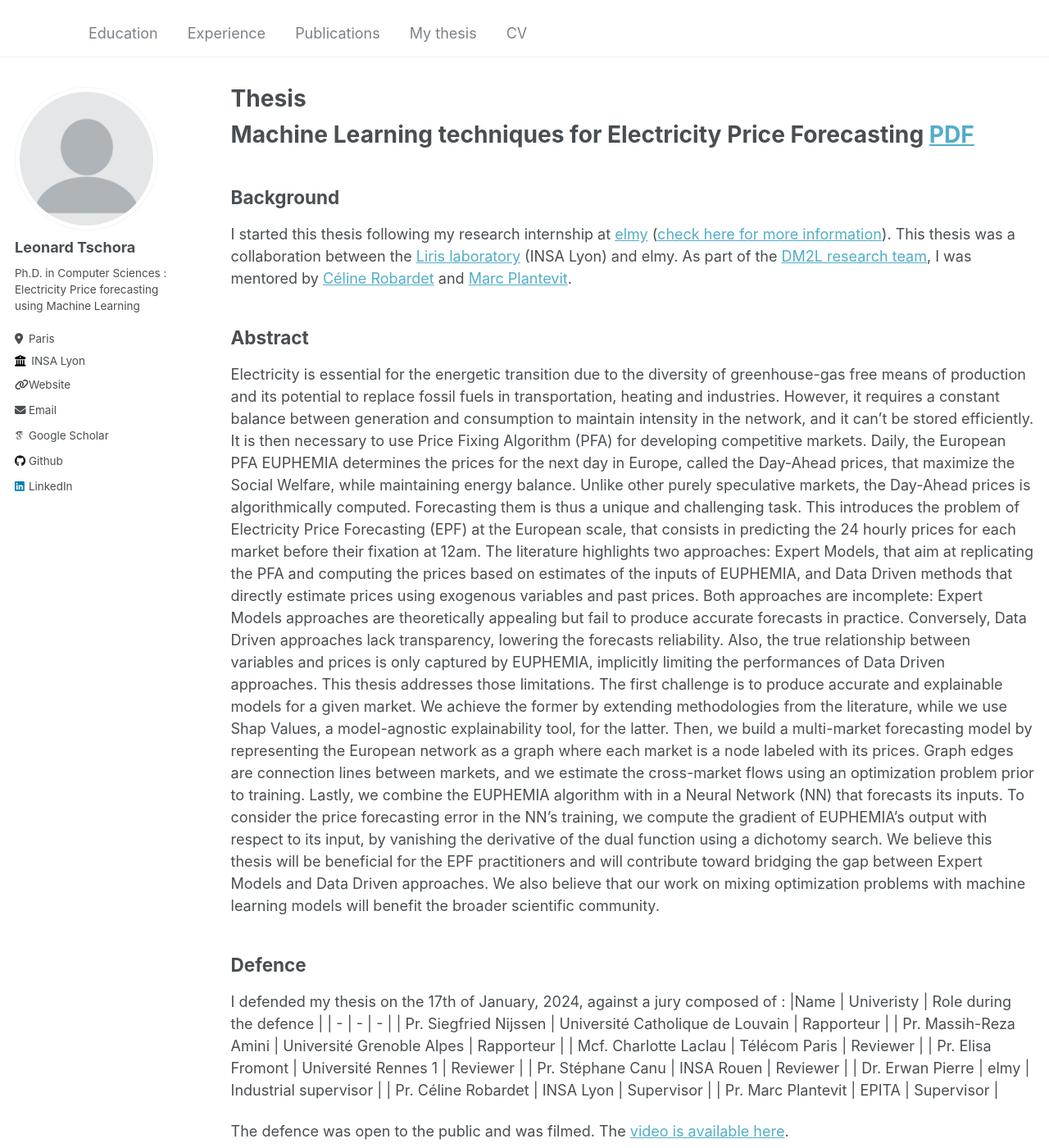
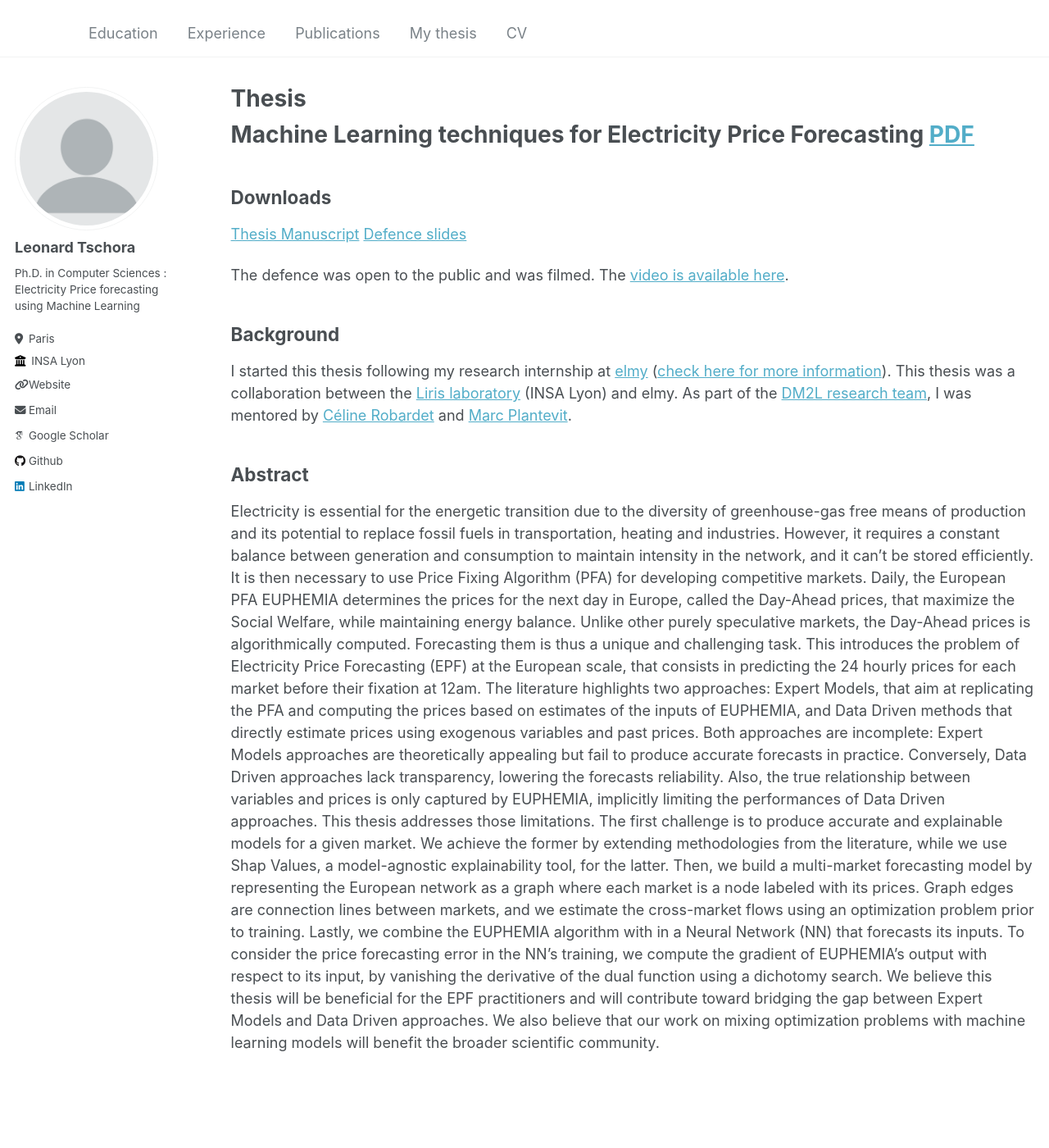
Before and after one commit to leonardtschora/leonardtschora.github.io, a Jekyll site: the page built from _pages/thesis.md, in a window 1280 px wide and 1400 px high. Shown: the whole window at 82% size. Built offline with Jekyll 4.4.1, drawn with Linux system fonts in a browser that asks for light colours; some web fonts are replaced; some of the changed text lies outside the part shown.

Commit message:
Update thesis.md

```diff
--- a/_pages/thesis.md
+++ b/_pages/thesis.md
@@ -11,6 +11,13 @@ redirect_from:
 
 Machine Learning techniques for Electricity Price Forecasting [PDF](/files/thesis.pdf)
 ======
+
+## Downloads
+
+[Thesis Manuscript](/files/thesis.pdf)
+[Defence slides](/files/defence.pdf)
+
+The defence was open to the public and was filmed. The [video is available here](https://www.youtube.com/live/Stj9HCPnH7g?si=Ta0hoN0RIBp3b4ER&t=226).
 
 ## Background
 
@@ -51,24 +58,3 @@ We believe this thesis will be beneficial for the EPF practitioners and will con
 toward bridging the gap between Expert Models and Data Driven approaches. We also
 believe that our work on mixing optimization problems with machine learning models will
 benefit the broader scientific community.
-
-## Defence
-
-I defended my thesis on the 17th of January, 2024, against a jury composed of :
-|Name | Univeristy | Role during the defence |
-| - | - | - |
-| Pr. Siegfried Nijssen | Université Catholique de Louvain | Rapporteur |
-| Pr. Massih-Reza Amini | Université Grenoble Alpes | Rapporteur |
-| Mcf. Charlotte Laclau | Télécom Paris | Reviewer |
-| Pr. Elisa Fromont | Université Rennes 1 | Reviewer |
-| Pr. Stéphane Canu | INSA Rouen | Reviewer |
-| Dr. Erwan Pierre | elmy | Industrial supervisor |
-| Pr. Céline Robardet | INSA Lyon | Supervisor |
-| Pr. Marc Plantevit | EPITA | Supervisor |
-
-The defence was open to the public and was filmed. The [video is available here](https://www.youtube.com/live/Stj9HCPnH7g?si=Ta0hoN0RIBp3b4ER&t=226).
-
-## Downloads
-
-[Thesis Manuscript](/files/thesis.pdf)
-[Defence slides](/files/defence.pdf)
```
